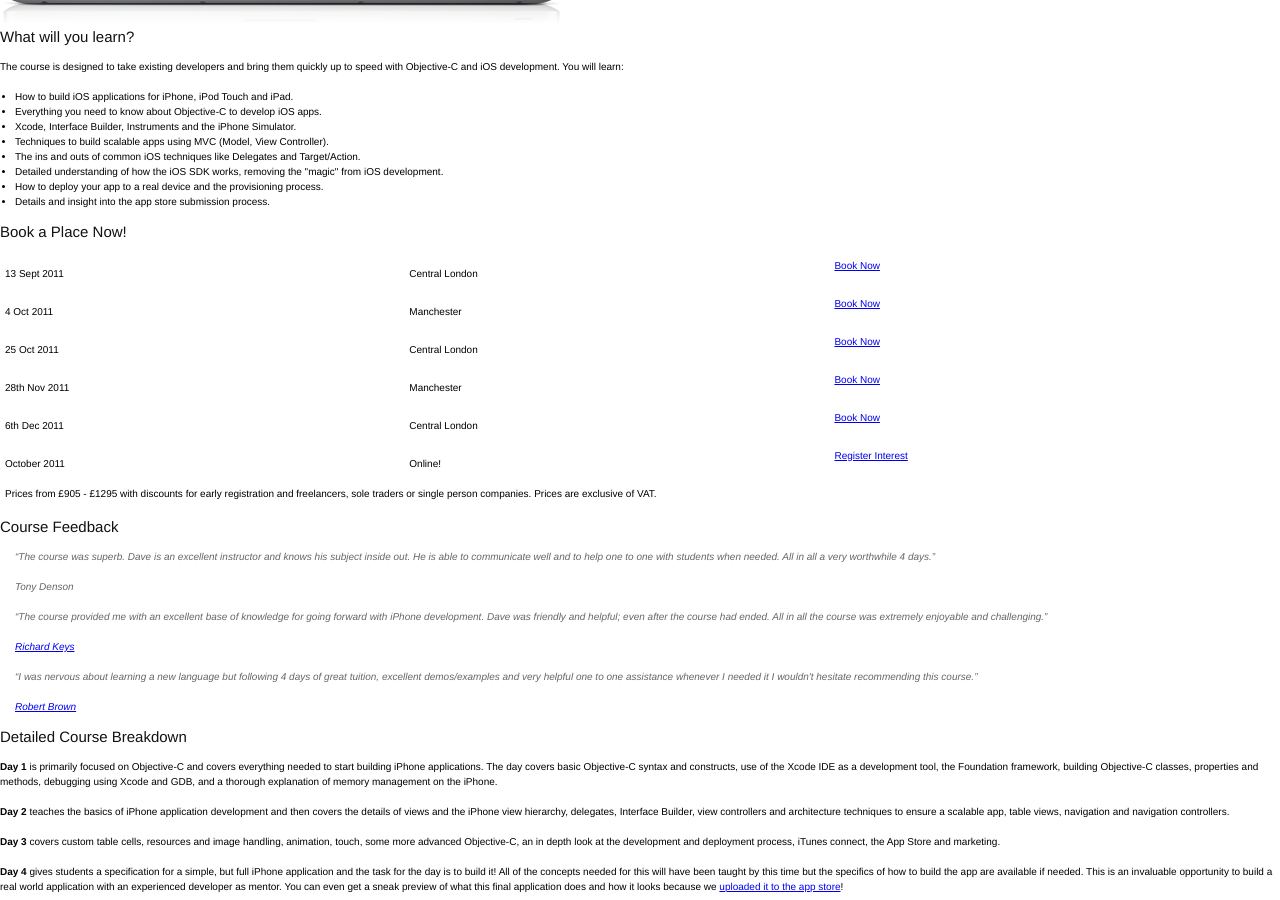
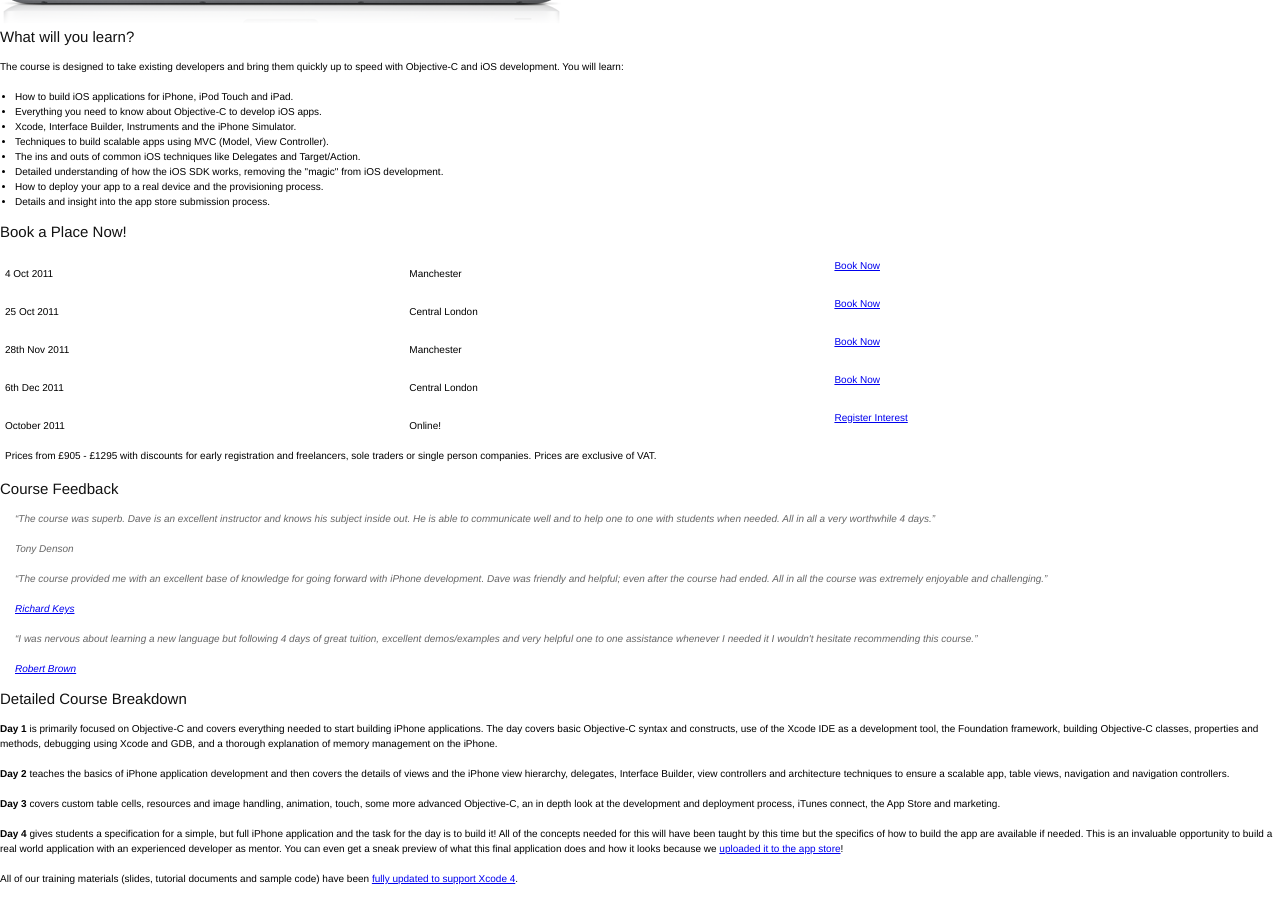
Before and after one commit to shinydevelopment/ShinyDevelopment-Holding, a Jekyll site: the page built from public-training.html, in a window 1280 px wide and 900 px high, scrolled down 470 px. Built offline with Jekyll 4.4.1, drawn with Linux system fonts in a browser that asks for light colours; Markdown is read by kramdown in place of the engine named in the settings; comment, search, counter and statistics services are not loaded.

Commit message:
Updated dates.

```diff
--- a/_includes/training_dates.html
+++ b/_includes/training_dates.html
@@ -1,9 +1,4 @@
 <table class="training-dates">
-  <tr>
-    <td class="date">13&nbsp;Sept&nbsp;2011</td>
-    <td class="location">Central London</td>
-    <td class="register"><p class="booking-link"><a href="http://iosdevelopment-london-september-2011.eventbrite.com/">Book Now</a></p></td>
-  </tr>
   <tr>
     <td class="date">4&nbsp;Oct&nbsp;2011</td>
     <td class="location">Manchester</td>
```
